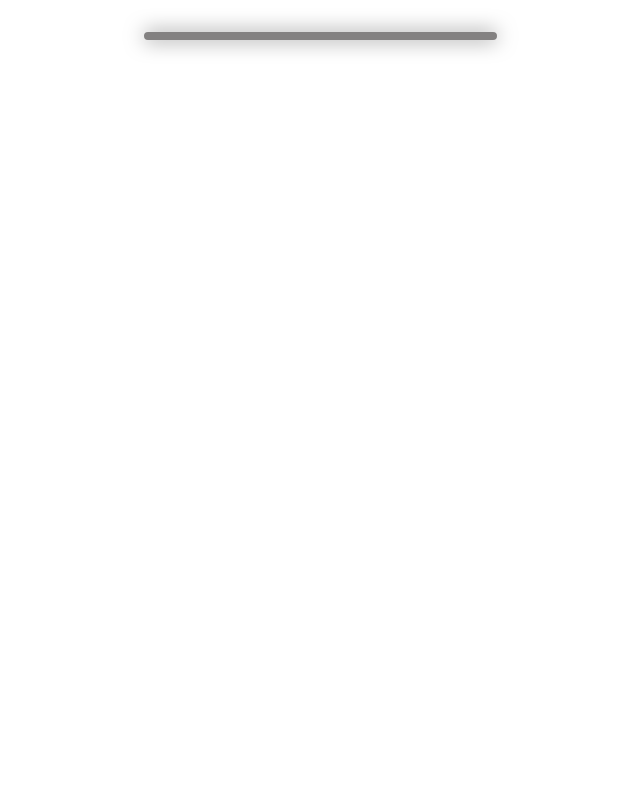
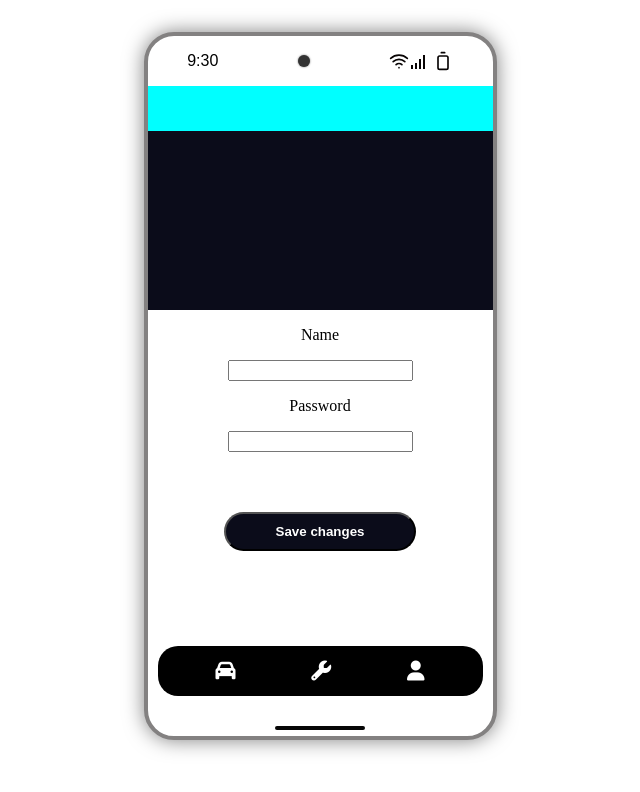
Before and after one commit to EfrenMV/Software-vue, a Vue app: page /usuario in a window 1280 px wide. Before the commit this address had no page. Shown: the top 792 px of the page, without its empty margins (320-960 px from the left). Built offline with nearby package versions, Linux system fonts and the light colour scheme.

Commit message:
Feak[usuario.vue]
Se agrego el archivo y se creo la plantilla para la vista del usuario, falta darle styles en general y agregar
- icono del usuario
- nombre del usuario
- estrellitas en el hedear-usuario

```diff
--- a/src/router/index.js
+++ b/src/router/index.js
@@ -9,6 +9,10 @@ const routes = [
     name: 'ejMenu',
     component:() => import ('@/views/menuUsoEjemplo.vue')
   },
+  { path: '/usuario',
+    name: 'usuario',
+    component:() => import ('@/views/usuario.vue')
+  },
  ]
 
 const router = createRouter({
--- /dev/null
+++ b/src/views/usuario.vue
@@ -0,0 +1,82 @@
+<template>
+   <Header></Header>
+  <div class="usuario">
+  <div class="box">
+    <div class="fondoUsuario">
+        <div class="hedear-usuario"></div>
+    </div>
+    <div class="input-container">
+      <p>Name</p>
+      <input type="text" placeholder=""/>
+    </div>
+
+    <div class="input-container">
+    <p>Password</p>
+    <input type="password" placeholder="" />
+    </div>
+    <button>Save changes</button>
+  </div>
+
+  <Menu></Menu>
+  </div>
+</template>
+
+<script setup>
+import Menu from '@/components/Menu.vue'
+import Header from '@/components/Header.vue'
+
+</script>
+
+<style setup>
+.usuario{
+    width: 345px;
+    height: 6500px;
+  }
+
+.box{
+   display: flex;
+   flex-direction: column;
+   width: 100%;
+   height: 560px;
+   justify-content: flex-start;
+   align-items: center;
+  }
+
+  .fondoUsuario{
+    display: flex;
+    flex-direction: column;
+    align-items: center;
+    justify-content: flex-start;
+    background-color: #0B0C1A;
+    width: 100%;
+    height: 40%;
+  }
+
+
+  .hedear-usuario{
+    display: flex;
+    justify-content: space-around;
+    align-items: center;
+    background-color: aqua;
+    width: 100%;
+    height: 20%;
+  }
+
+  .input-container{
+    display: flex;
+    flex-direction: column;
+    align-items: center;
+    justify-content: center;
+    width: 100%;
+  }
+
+  button{
+    padding: 10px 50px;
+    margin: 60px 0;
+    color: white;
+    font-weight: bold;
+    background-color: #0B0C1A;
+    border-radius: 30px;
+  }
+
+</style>
```
